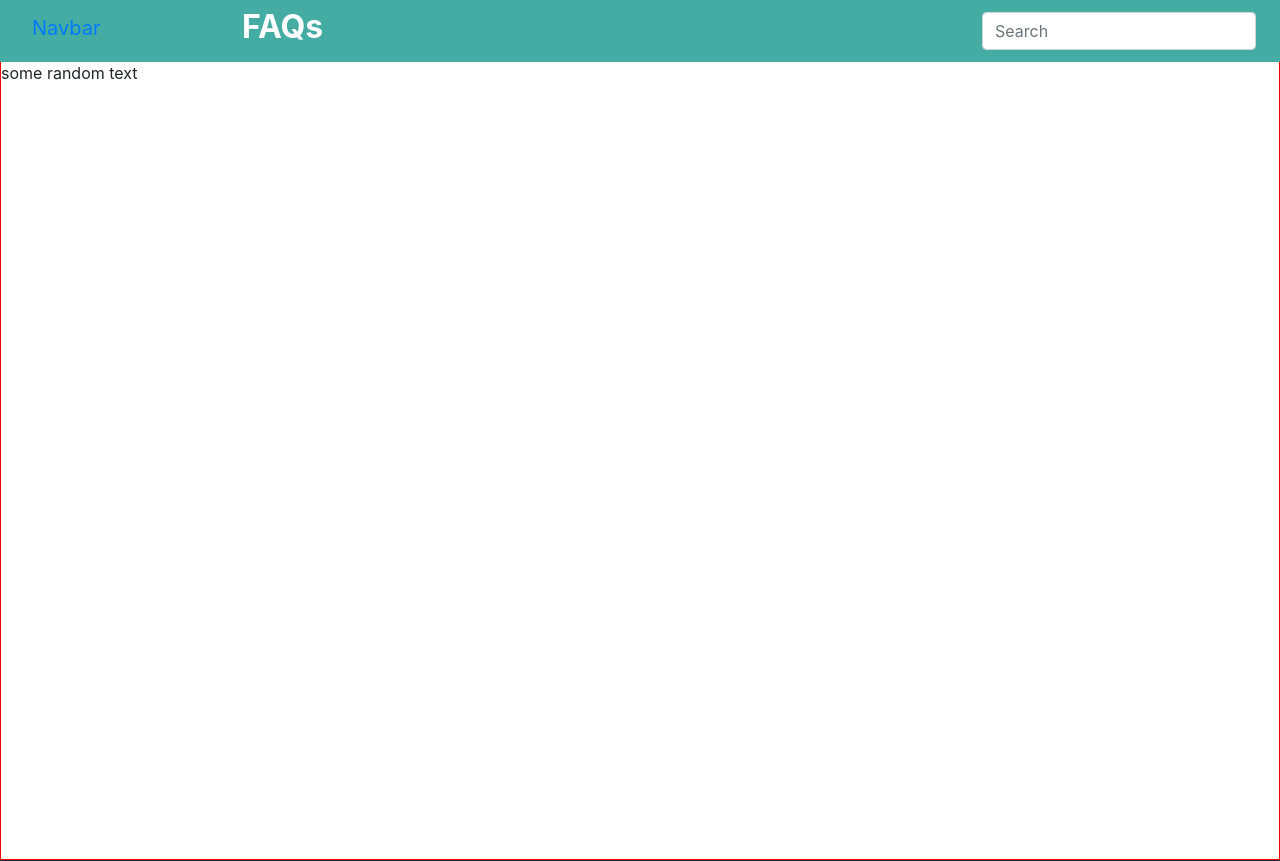
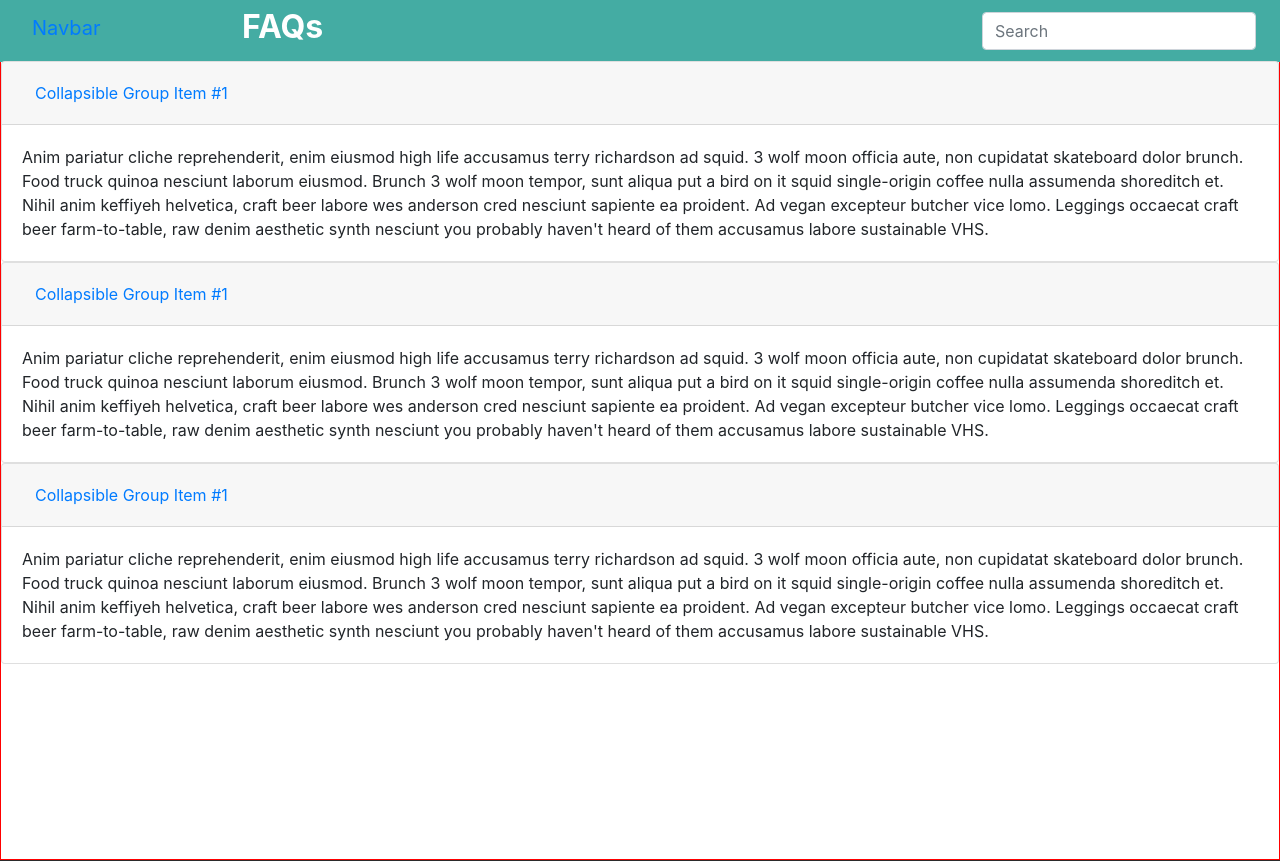
Before and after one commit to Tochukwuibe/obie-project, an Angular app: page /faqs in a window 1280 px wide. Shown: the top 861 px of the page. Built offline with nearby package versions, Linux system fonts and the light colour scheme.

Commit message:
adding ng bootstrap for components

```diff
--- /dev/null
+++ b/src/app/components/collapse-list/collapse-list.component.html
@@ -0,0 +1,7 @@
+<div id="accordion">
+
+    <app-collapse></app-collapse>
+    <app-collapse></app-collapse>
+    <app-collapse></app-collapse>
+
+</div>
--- /dev/null
+++ b/src/app/components/collapse-list/collapse-list.component.ts
@@ -0,0 +1,15 @@
+import { Component, OnInit } from '@angular/core';
+
+@Component({
+  selector: 'app-collapse-list',
+  templateUrl: './collapse-list.component.html',
+  styleUrls: ['./collapse-list.component.css']
+})
+export class CollapseListComponent implements OnInit {
+
+  constructor() { }
+
+  ngOnInit() {
+  }
+
+}
--- /dev/null
+++ b/src/app/components/collapse/collapse.component.html
@@ -0,0 +1,16 @@
+
+   <div class="card">
+        <div class="card-header" id="headingOne">
+          <h5 class="mb-0">
+            <button class="btn btn-link" data-toggle="collapse" data-target="#collapseOne" aria-expanded="true" aria-controls="collapseOne">
+              Collapsible Group Item #1
+            </button>
+          </h5>
+        </div>
+
+        <div id="collapseOne" class="collapse show" aria-labelledby="headingOne" data-parent="#accordion">
+          <div class="card-body">
+            Anim pariatur cliche reprehenderit, enim eiusmod high life accusamus terry richardson ad squid. 3 wolf moon officia aute, non cupidatat skateboard dolor brunch. Food truck quinoa nesciunt laborum eiusmod. Brunch 3 wolf moon tempor, sunt aliqua put a bird on it squid single-origin coffee nulla assumenda shoreditch et. Nihil anim keffiyeh helvetica, craft beer labore wes anderson cred nesciunt sapiente ea proident. Ad vegan excepteur butcher vice lomo. Leggings occaecat craft beer farm-to-table, raw denim aesthetic synth nesciunt you probably haven't heard of them accusamus labore sustainable VHS.
+          </div>
+        </div>
+      </div>
--- /dev/null
+++ b/src/app/components/collapse/collapse.component.ts
@@ -0,0 +1,18 @@
+import { Component, OnInit, Input } from '@angular/core';
+
+@Component({
+  selector: 'app-collapse',
+  templateUrl: './collapse.component.html',
+  styleUrls: ['./collapse.component.css']
+})
+export class CollapseComponent implements OnInit {
+
+ @Input('question') question: string;
+ @Input('answer') answer: string;
+
+  constructor() { }
+
+  ngOnInit() {
+  }
+
+}
--- a/src/app/features/faqs/faq-container/faq-container.component.html
+++ b/src/app/features/faqs/faq-container/faq-container.component.html
@@ -1,3 +1,3 @@
 <app-layout>
-    <p>some random text</p>
+    <app-collapse-list></app-collapse-list>
 </app-layout>
```
Also changed, not shown: src/app/components/components.module.ts (+8 -2 lines), src/app/components/collapse-list/collapse-list.component.css (added), src/app/components/collapse/collapse.component.css (added), 2 other files (tests, documents, lock files or other folders).
